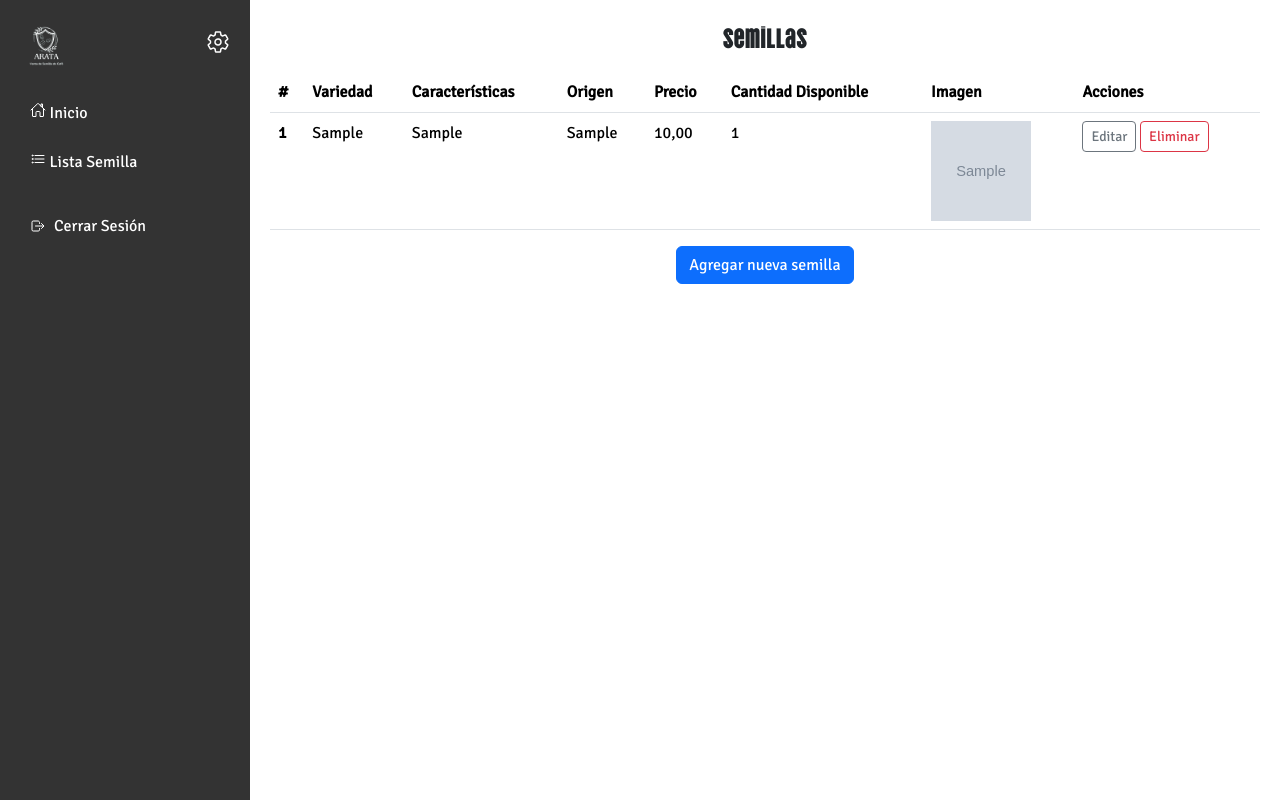
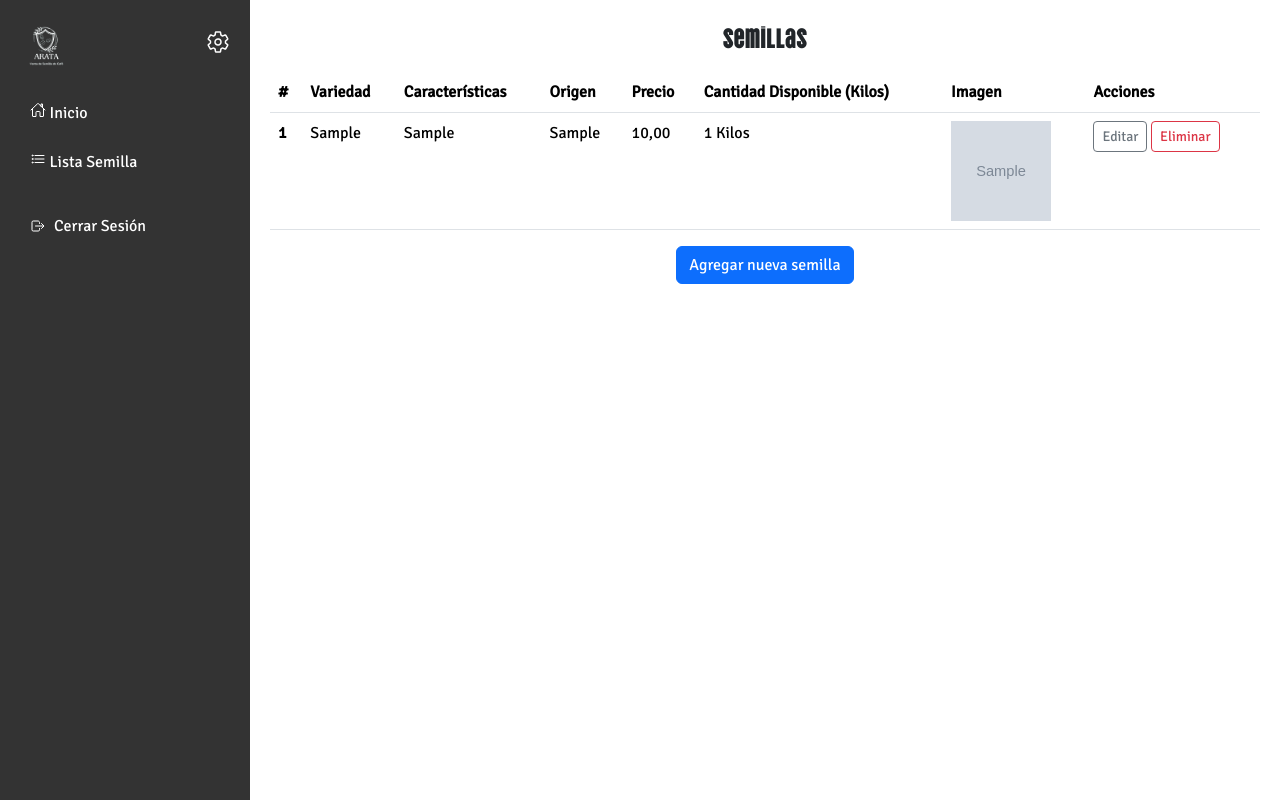
Before and after one commit to Aldana2005/ProyectoArata, a Django app: page /semillas/ in a window 1280 px wide. Run offline with Django 4.2, Linux system fonts and the light colour scheme; tables that the repository leaves empty hold one stand-in row (values such as "Sample post"); grey boxes marked "Sample" are stand-in pictures.

Commit message:
Ultimo cambio

```diff
--- a/Arata_app/templates/semillas/semilla_edit.html
+++ b/Arata_app/templates/semillas/semilla_edit.html
@@ -31,7 +31,7 @@
         </div>
         <div class="form-floating mb-1">
             <input type="number" name="cantidad_disponible" id="id_cantidad_disponible" value="{{ form.instance.cantidad_disponible }}" required placeholder="Cantidad Disponible" class="form-control">
-            <label for="id_cantidad_disponible" class="form-label">Cantidad Disponible:</label>
+            <label for="id_cantidad_disponible" class="form-label">Cantidad Disponible:  Kilos</label>
         </div>
         <div class="form-floating mb-1">
             <input type="file" name="foto" id="id_foto" accept="image/*" class="form-control">
--- a/Arata_app/templates/semillas/semilla_list.html
+++ b/Arata_app/templates/semillas/semilla_list.html
@@ -14,7 +14,7 @@
           <th scope="col">Características</th>
           <th scope="col">Origen</th>
           <th scope="col">Precio</th>
-          <th scope="col">Cantidad Disponible</th>
+          <th scope="col">Cantidad Disponible (Kilos)</th>
           <th scope="col">Imagen</th> <!-- Nueva columna para la imagen -->
           <th scope="col">Acciones</th>
         </tr>
@@ -27,7 +27,7 @@
           <td>{{ semilla.caracteristicas }}</td>
           <td>{{ semilla.origen }}</td>
           <td>{{ semilla.precio }}</td>
-          <td>{{ semilla.cantidad_disponible }}</td>
+          <td>{{ semilla.cantidad_disponible }} Kilos</td>
           <td>
             {% if semilla.foto %}
             <!-- Evita esto -->
--- a/Arata_app/templates/servicios.html
+++ b/Arata_app/templates/servicios.html
@@ -27,7 +27,7 @@
                   <p class="card-text">Características: {{ semilla.caracteristicas }}</p>
                   <p class="card-text">Precio: {{ semilla.precio }}</p>
                   <p class="card-text">Origen: {{ semilla.origen }}</p>
-                  <p class="card-text">Cantidad Disponible: {{ semilla.cantidad_disponible }}</p>
+                  <p class="card-text">Cantidad Disponible: {{ semilla.cantidad_disponible }} Kilos</p>
                   <a href="https://api.whatsapp.com/send?phone=573107760588&text=Hola%20quiero%20más%20información%20sobre%20{{ semilla.variedad }}"
                   class="btn btn-success" target="_blank">
                   <i class="fab fa-whatsapp"></i> Contactar por WhatsApp
```
Also changed, not shown: media/semilla_photos/Castillo_dww9YgH.jpeg (added), media/semilla_photos/Papayo_lhXErWt.jpeg (added).
